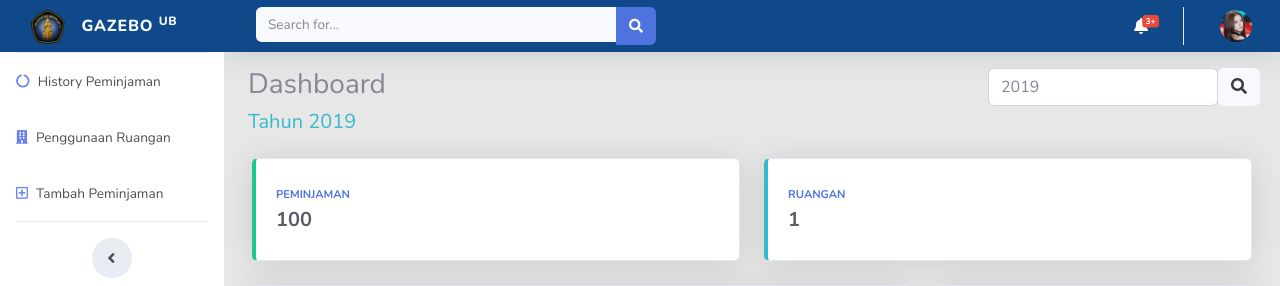
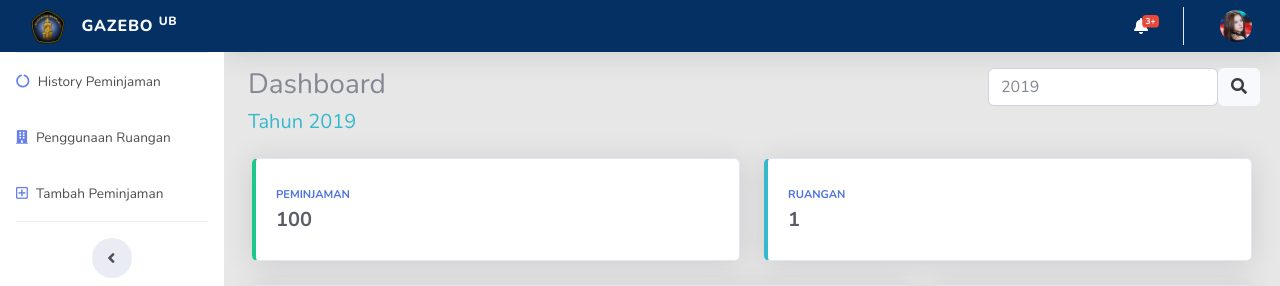
Before and after one commit to rtytytpwlmdde/r3kt0rraloqnit, a CodeIgniter app: page /database/index.php/rekap/dashboard in a window 1280 px wide. Shown: the top 286 px of the page. Run offline with CodeIgniter, Linux system fonts and the light colour scheme; tables that the repository leaves empty or names only in its code hold one stand-in row (values such as "Sample post"); some libraries are stand-ins or nearby versions.

Commit message:
54r pr45 u b
54r pr45 u b update

```diff
--- a/application/config/config.php
+++ b/application/config/config.php
@@ -23,7 +23,7 @@ defined('BASEPATH') OR exit('No direct script access allowed');
 | a PHP script and you can easily do that on your own.
 |
 */
-$config['base_url'] = 'http://localhost/rektor/';
+$config['base_url'] = 'http://10.22.253.178/r3kt0rraloqnit/';
 
 /*
 |--------------------------------------------------------------------------
--- a/application/controllers/agenda.php
+++ b/application/controllers/agenda.php
@@ -13,7 +13,7 @@ class Agenda extends CI_Controller {
 	{
         $data['agenda'] = $this->m_agenda->getDataAgenda()->result();
 		$data['main_view'] = 'agenda/v_list_agenda';
-		if($this->session->userdata('status') == "pengguna"){
+		if($this->session->userdata('status') == "pengguna" || $this->session->userdata('logged_in') == FALSE){
             $this->load->view('template/template_user',$data);
         }else{
             $this->load->view('template/template_operator',$data);
--- a/application/views/auth/v_login.php
+++ b/application/views/auth/v_login.php
@@ -32,7 +32,7 @@
         <div class="card o-hidden border-0 shadow-lg my-5">
           <div class="card-body p-0 ">
             <div class="row ">
-              <div class="col-lg-6 d-none d-lg-block bg-login-image bg-primary">
+              <div class="col-lg-6 d-none d-lg-block bg-login-images bg-primary">
               <div class="p-5 my-3 text-center">
               <img class="d-block mx-auto mb-4" src="<?php echo base_url('assets/img/ub.png'); ?>" alt="" width="90" height="90">
               <h5 class="text-white">UNIVERSITAS BRAWIJAYA</h5>
--- a/application/views/rekap/V_Dashboard.php
+++ b/application/views/rekap/V_Dashboard.php
@@ -60,8 +60,8 @@
                 </div>
 
                 <div class="card-body">
-                  <div class=""  style="width: 800px; height: 500px;">
-                    <div id="columnchart_material" style="width: 1000px; height: 500px;"></div>
+                  <div class=""  style="width: 800px; height: 400px;">
+                    <div id="columnchart_material" style="width: 650px; height: 400px;"></div>
                   </div>
                 </div>
               </div>
@@ -76,19 +76,11 @@
                   </div>
                 </div>
                 <div class="card-body">
-                  <div class="chart-pie pt-4 pb-2"  style="height:500px;">
+                  <div class="chart-pie pt-4 pb-2"  style="height:400px;">
                   <div id="chart_div"></div>
                   </div>
                   <div class="mt-4 text-center small">
-                    <span class="mr-2">
-                      <i class="fas fa-circle" style="color:#c50404;"></i> Setuju -
-                    </span>
-                    <span class="mr-2">
-                      <i class="fas fa-circle" style="color:#e34a43;"></i> Tolak -
-                    </span>
-                    <span class="mr-2">
-                      <i class="fas fa-circle" style="color:#e3ca43;"></i> Belum Diproses
-                    </span>
+
                   </div>
                 </div>
               </div>
@@ -124,8 +116,8 @@
         ]);
         // Set chart options
         var options = {'title':'Status Peminjaman',
-                       'width':500,
-                       'height':300};
+                       'width':300,
+                       'height':200};
 
         // Instantiate and draw our chart, passing in some options.
         var chart = new google.visualization.PieChart(document.getElementById('chart_div'));
--- a/application/views/template/template_operator.php
+++ b/application/views/template/template_operator.php
@@ -138,17 +138,6 @@
             <i class="fa fa-bars text-light"></i>
           </button>
 
-          <!-- Topbar Search -->
-          <form class="d-none d-sm-inline-block form-inline mr-auto ml-md-3 my-2 my-md-0 mw-100 navbar-search">
-            <div class="input-group">
-              <input type="text" class="form-control bg-light border-0 small" placeholder="Search for..." aria-label="Search" aria-describedby="basic-addon2">
-              <div class="input-group-append">
-                <button class="btn btn-primary" type="button">
-                  <i class="fas fa-search fa-sm"></i>
-                </button>
-              </div>
-            </div>
-          </form>
 
           <!-- Topbar Navbar -->
           <ul class="navbar-nav ml-auto">
--- a/assets/css/alumni-style.css
+++ b/assets/css/alumni-style.css
@@ -8,7 +8,7 @@ body table tr td{
 }
 
 .bg-biru{
-  background-color: rgb(16, 73, 138);
+  background-color: rgb(4, 48, 99);
   height: 3.275rem;
 }
 
--- a/assets/css/user-style.css
+++ b/assets/css/user-style.css
@@ -1,6 +1,12 @@
 body table tr td{
 
     color:#3f3f3f;
+  }
+
+  .bg-login-images {
+    background: url("https://source.unsplash.com/F8t2VGnI47I/600x800");
+    background-position: center;
+    background-size: cover;
   }
 
   .bg-thead{
```
Also changed, not shown: application/controllers/peminjaman.php (+4 -6 lines), application/views/peminjaman/v_detailPeminjaman.php (+9 -45 lines), application/views/template/template_admin.php (+1 -11 lines), application/views/template/template_user.php (+12 -1 lines), assets/css/sb-admin-2.css, assets/img/4.jpg (added).
